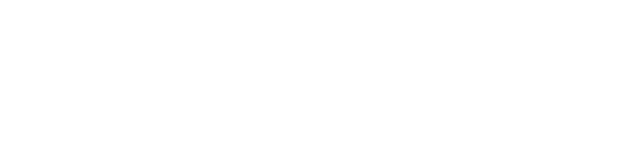
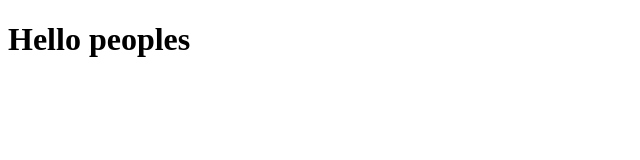
Before and after one commit to Savenkov-Kirill/cssMemeSlider, a plain HTML site: page cssMemeSlider/index.html in a window 1280 px wide. Shown: the whole page, without its empty margins (0-640 px from the left). Drawn offline with Linux system fonts and the light colour scheme.

Commit message:
init: start task cssMemeSlider (Thursday, August 22, 2024 11:00:00 AM)

```diff
--- a/index.html
+++ b/cssMemeSlider/index.html
@@ -6,6 +6,6 @@
     <title>cssMemeSlider</title>
 </head>
 <body>
-
+    <h1>Hello peoples</h1>
 </body>
 </html>
```
Also changed, not shown: cssMemeSlider/style.css (added).
